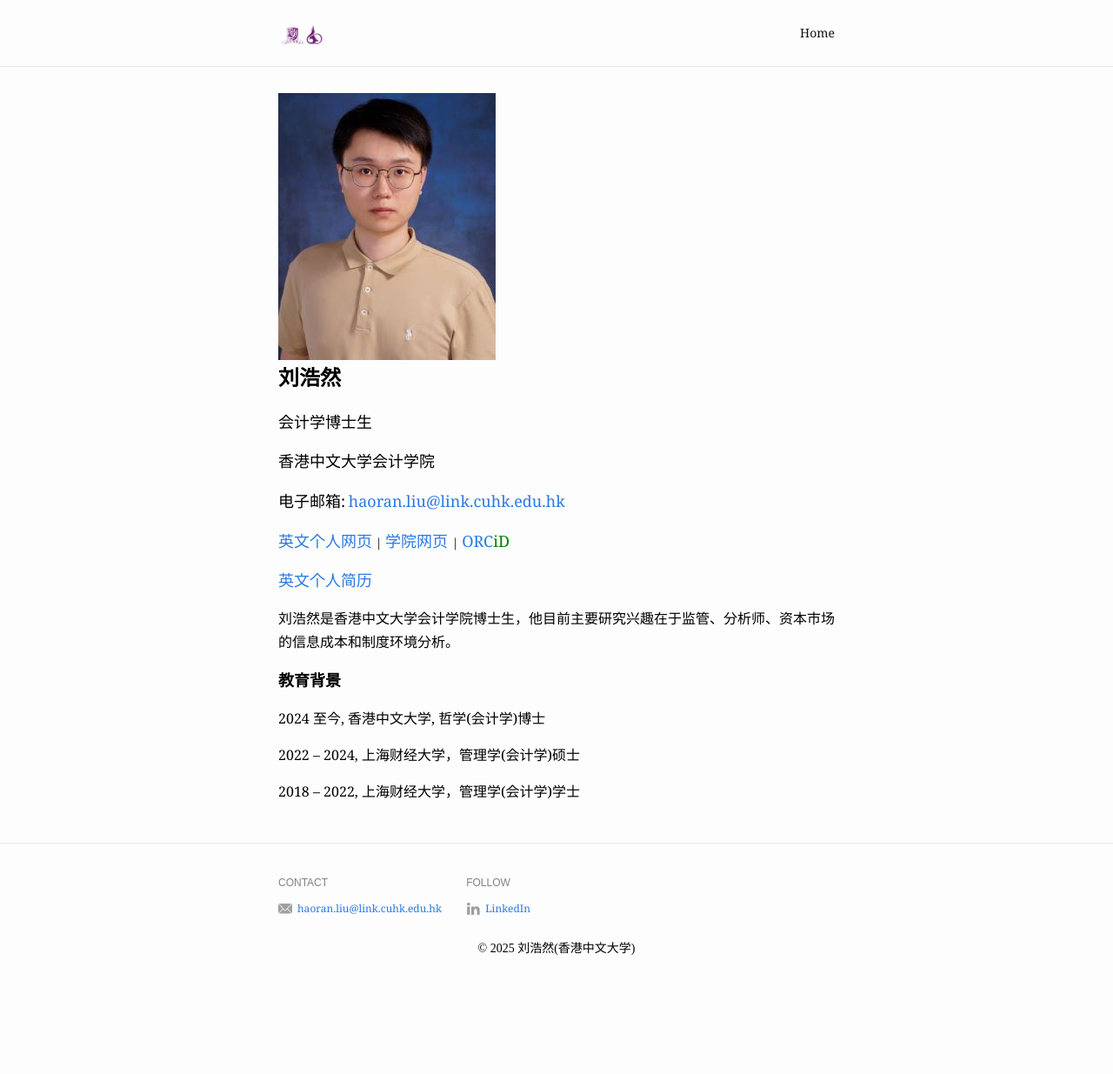
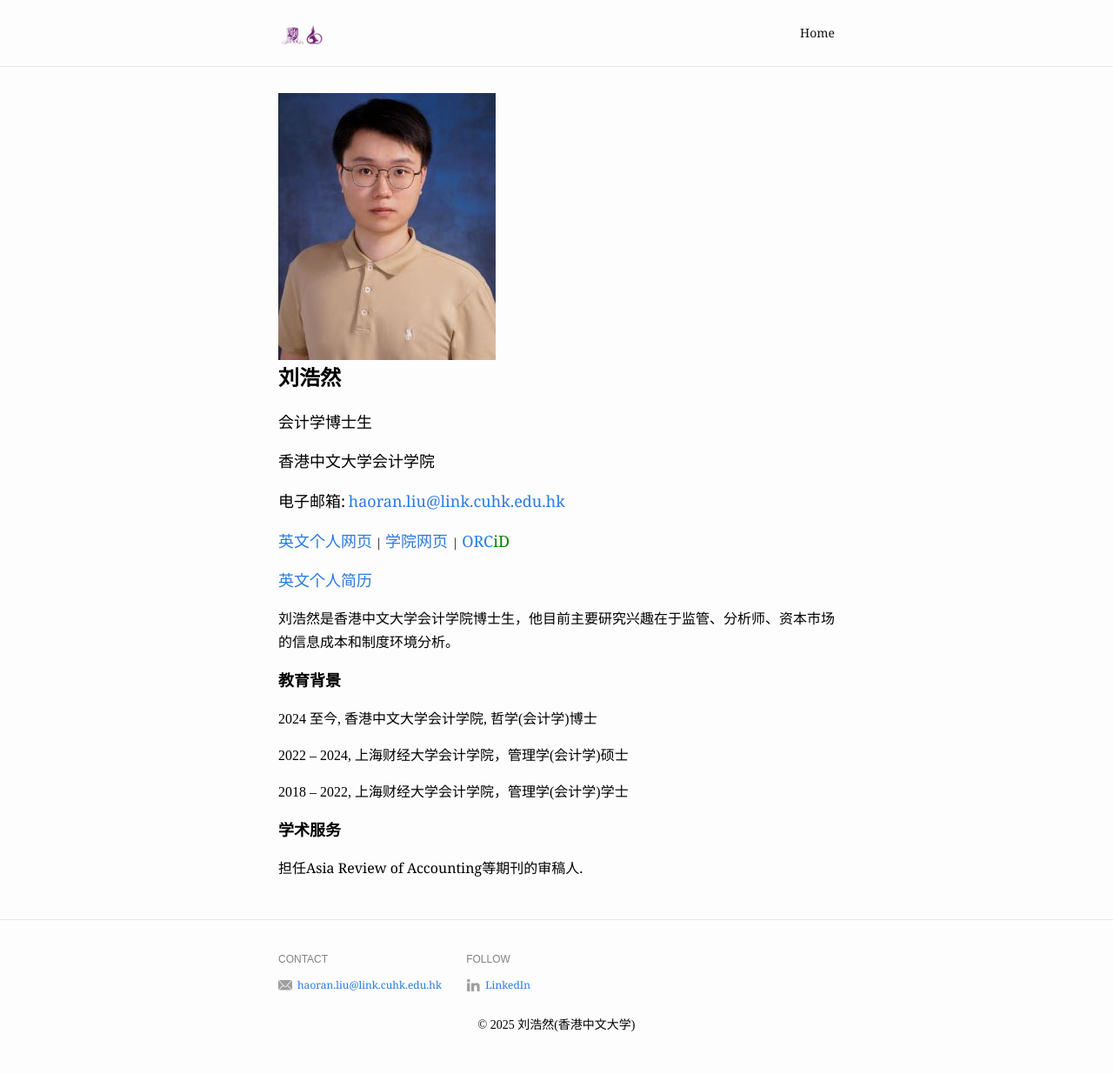
Before and after one commit to LeightonLiu/leightonliu.github.io, a Jekyll site: the page built from index.md, in a window 1280 px wide. Shown: the whole page at 87% size. Built offline with Jekyll 4.4.1, drawn with Linux system fonts in a browser that asks for light colours; before the commit the page ends 1148 px from its top, so only the background shows below that.

Commit message:
Update index.md

```diff
--- a/index.md
+++ b/index.md
@@ -39,11 +39,18 @@ profile_picture:
 <b><font color="black" size=4 class="aa">教育背景</font></b>
 </p>
 <p>
-<font color="black" size=3>2024 至今, 香港中文大学, 哲学(会计学)博士 </font>
+<font color="black" face="微软正黑" size=3>2024 至今, 香港中文大学会计学院, 哲学(会计学)博士 </font>
 </p>
 <p>
-<font color="black" size=3>2022 – 2024,	上海财经大学，管理学(会计学)硕士 </font>
+<font color="black" face="微软正黑" size=3>2022 – 2024,	上海财经大学会计学院，管理学(会计学)硕士 </font>
 </p>
 <p>
-<font color="black" size=3>2018 – 2022, 上海财经大学，管理学(会计学)学士 </font>
+<font color="black" face="微软正黑" size=3>2018 – 2022, 上海财经大学会计学院，管理学(会计学)学士 </font>
 </p>
+
+<p>
+<b><font color="black" size=4 class="aa">学术服务</font></b>
+</p>
+<p>
+<font color="black" size=3>担任Asia Review of Accounting等期刊的审稿人. </font>
+</p>
```
